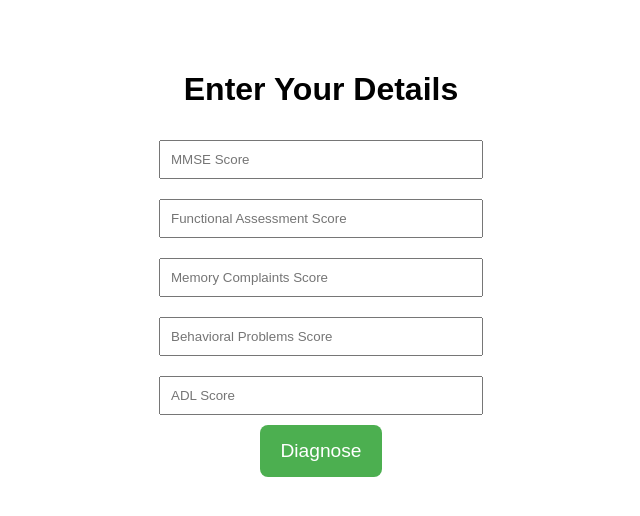
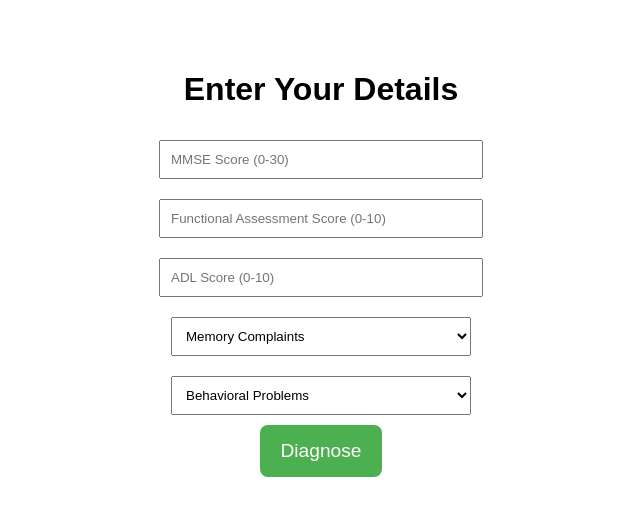
Before and after one commit to DEICEPEAK/OPERATION-MIND-SHIELD--ALZHEIMER-DIAGNOSIS, a Flask app: page /diagnosis in a window 1280 px wide. Shown: the top 516 px of the page, without its empty margins (319-959 px from the left). Run offline with Flask 3, Linux system fonts and the light colour scheme.

Commit message:
adjustment on input

```diff
--- a/app.py
+++ b/app.py
@@ -11,16 +11,28 @@ def validate_input(data):
     if missing_fields:
         return False, f"Missing fields: {', '.join(missing_fields)}"
 
-    # Ensure numeric fields are actually numbers
-    numeric_fields = ['MMSE', 'FunctionalAssessment', 'MemoryComplaints', 'BehavioralProblems', 'ADL']
-    for field in numeric_fields:
-        if not isinstance(data[field], (int, float)):
-            return False, f"Invalid type for {field}, expected a number"
+    # Ensure numeric fields are within range
+    if not (0 <= data['MMSE'] <= 30):
+        return False, "MMSE score should be between 0 and 30."
+    if not (0 <= data['FunctionalAssessment'] <= 10):
+        return False, "Functional Assessment score should be between 0 and 10."
+    if not (0 <= data['ADL'] <= 10):
+        return False, "ADL score should be between 0 and 10."
+
+    # Ensure MemoryComplaints and BehavioralProblems are either 'Yes' or 'No'
+    if data['MemoryComplaints'] not in ['Yes', 'No']:
+        return False, "Memory Complaints should be 'Yes' or 'No'."
+    if data['BehavioralProblems'] not in ['Yes', 'No']:
+        return False, "Behavioral Problems should be 'Yes' or 'No'."
 
     return True, None
 
 
 def return_prediction(model, scaler, data):
+    # Convert "Yes"/"No" to 1/0 for MemoryComplaints and BehavioralProblems
+    data['MemoryComplaints'] = 1 if data['MemoryComplaints'] == 'Yes' else 0
+    data['BehavioralProblems'] = 1 if data['BehavioralProblems'] == 'Yes' else 0
+
     # Convert input data to a DataFrame for scaling and prediction
     input_data = pd.DataFrame([data])
 
--- a/templates/diagnosis.html
+++ b/templates/diagnosis.html
@@ -16,7 +16,7 @@
             padding: 50px;
             text-align: center;
         }
-        input {
+        input, select {
             padding: 10px;
             margin: 10px;
             width: 300px;
@@ -42,11 +42,22 @@
     <div class="container">
         <h1>Enter Your Details</h1>
         <form id="diagnosisForm">
-            <input type="text" id="MMSE" placeholder="MMSE Score" required><br>
-            <input type="text" id="FunctionalAssessment" placeholder="Functional Assessment Score" required><br>
-            <input type="text" id="MemoryComplaints" placeholder="Memory Complaints Score" required><br>
-            <input type="text" id="BehavioralProblems" placeholder="Behavioral Problems Score" required><br>
-            <input type="text" id="ADL" placeholder="ADL Score" required><br>
+            <input type="number" id="MMSE" placeholder="MMSE Score (0-30)" required min="0" max="30"><br>
+            <input type="number" id="FunctionalAssessment" placeholder="Functional Assessment Score (0-10)" required min="0" max="10"><br>
+            <input type="number" id="ADL" placeholder="ADL Score (0-10)" required min="0" max="10"><br>
+
+            <select id="MemoryComplaints" required>
+                <option value="">Memory Complaints</option>
+                <option value="Yes">Yes</option>
+                <option value="No">No</option>
+            </select><br>
+
+            <select id="BehavioralProblems" required>
+                <option value="">Behavioral Problems</option>
+                <option value="Yes">Yes</option>
+                <option value="No">No</option>
+            </select><br>
+
             <div class="button" onclick="submitForm()">Diagnose</div>
         </form>
         <div class="result" id="result"></div>
@@ -58,9 +69,9 @@
             const data = {
                 MMSE: parseFloat(document.getElementById('MMSE').value),
                 FunctionalAssessment: parseFloat(document.getElementById('FunctionalAssessment').value),
-                MemoryComplaints: parseFloat(document.getElementById('MemoryComplaints').value),
-                BehavioralProblems: parseFloat(document.getElementById('BehavioralProblems').value),
-                ADL: parseFloat(document.getElementById('ADL').value)
+                ADL: parseFloat(document.getElementById('ADL').value),
+                MemoryComplaints: document.getElementById('MemoryComplaints').value,
+                BehavioralProblems: document.getElementById('BehavioralProblems').value
             };
 
             // Send data to Flask API
```
Also changed, not shown: requirements.txt (+3 -106 lines).
